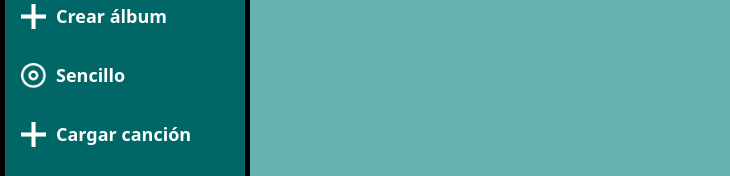
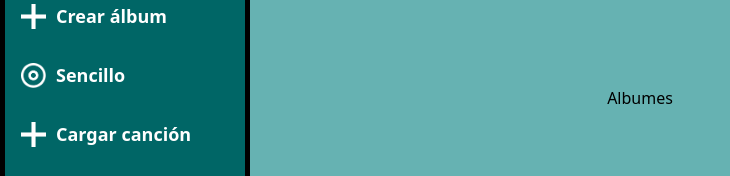
Before and after one commit to IVANCCAMA/Spotify-React, a React (Create React App) app in the folder spotify/: page /Albumes in a window 1280 px wide. Shown: the part 302-478 px from the top of the page, without its empty margins (0-730 px from the left). Built offline with nearby package versions, Linux system fonts and the light colour scheme.

Commit message:
fix Route path en App.js, + add listaAlbunes.js , inicioHome.js , sencillo.js, + fix: createRoot en App.js

```diff
--- a/spotify/src/App.js
+++ b/spotify/src/App.js
@@ -1,26 +1,30 @@
 import React from 'react';
-import { BrowserRouter as Router, Routes, Route, Navigate } from 'react-router-dom';
+import { Routes, Route } from 'react-router-dom';
 import CrearLista from './components/crearLista';
 import AñadirCancion from './components/añadirCancion';
 import MenuLateral from './components/menuLateral';
-import './App.css'
+import './App.css';
+import ListaAlbumes from './components/listaAlbunes';
+import Sencillo from './components/sencillo';
+import Inicio from './components/inicioHome';
 
-function App () {
+function App() {
   return (
-    <div className='boby'>
-       <div className='flex'>
-        <MenuLateral/>
-          <div className="container mx-auto py-4 px-20">
-            <Routes>
-              <Route path="/crearAlbum" element={< CrearLista />} />
-            </Routes>
-            <Routes>
-              <Route path="/añadirCancion" element={< AñadirCancion />} />
-            </Routes>
-          </div>
-       </div>
+    <div className="boby">
+      <div className="flex">
+        <MenuLateral />
+        <div className="container mx-auto py-4 px-20">
+          <Routes>
+            <Route path="/Inicio" element={<Inicio />} />
+            <Route path="/Albumes" element={<ListaAlbumes />} />
+            <Route path="/crearAlbum" element={<CrearLista />} />
+            <Route path="/Sencillo" element={<Sencillo />} />
+            <Route path="/añadirCancion" element={<AñadirCancion />} />
+          </Routes>
+        </div>
+      </div>
     </div>
   );
-};
+}
 
 export default App;
--- /dev/null
+++ b/spotify/src/components/inicioHome.js
@@ -0,0 +1,11 @@
+import React from "react";
+
+function Inicio() {
+  return (
+    <div>
+      <h1>Inicio</h1>
+    </div>
+  );
+}
+
+export default Inicio;
--- a/spotify/src/components/listaAlbunes.js
+++ b/spotify/src/components/listaAlbunes.js
@@ -0,0 +1,11 @@
+import React from "react";
+
+function ListaAlbumes() {
+  return (
+    <div>
+      <h1>Albumes</h1>
+    </div>
+  );
+}
+
+export default ListaAlbumes;
--- /dev/null
+++ b/spotify/src/components/sencillo.js
@@ -0,0 +1,10 @@
+import React from "react";
+
+function Sencillo () {
+    return (
+        <div>
+            <h1>Sencillo</h1>
+        </div>
+    );
+}
+export default Sencillo
--- a/spotify/src/index.js
+++ b/spotify/src/index.js
@@ -1,5 +1,5 @@
 import React from 'react';
-import { createRoot } from 'react-dom';
+import { createRoot } from 'react-dom/client';
 import './index.css';
 import App from './App';
 import reportWebVitals from './reportWebVitals';
```
